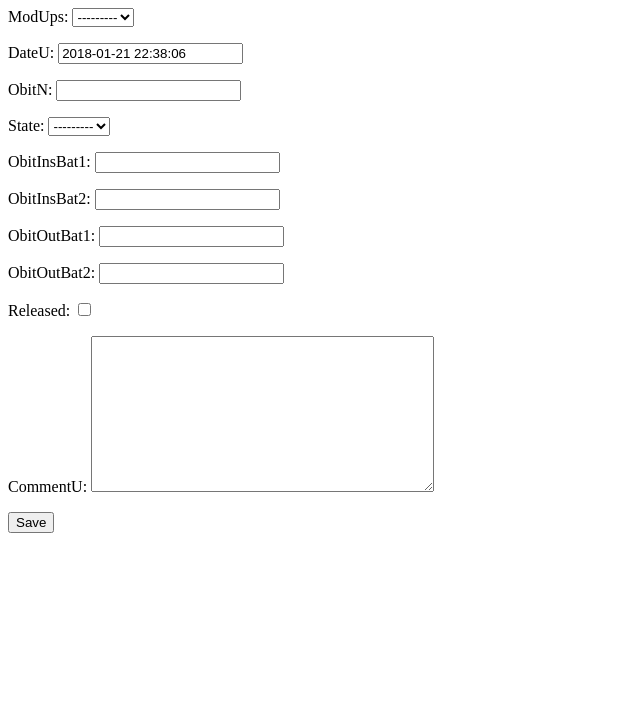
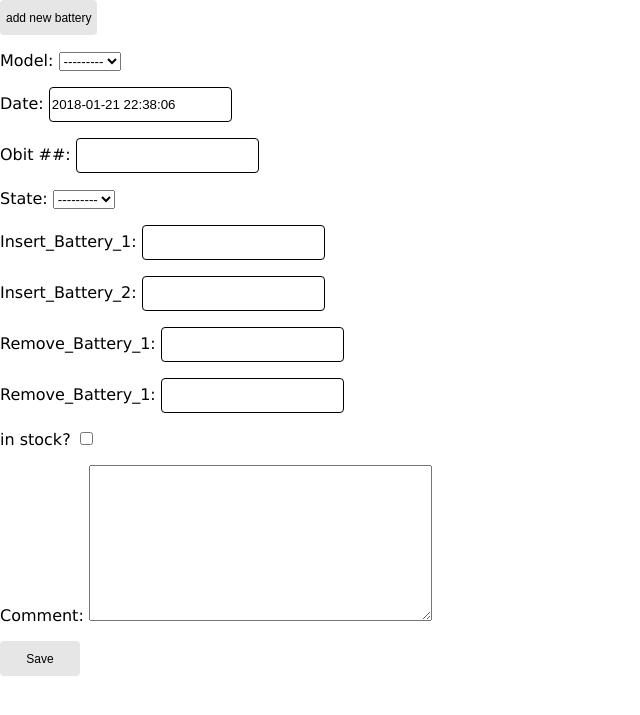
Before and after one commit to Andrewz256/upsdb, a Django app: page /new/ in a window 1280 px wide. Shown: the top 715 px of the page, without its empty margins (0-640 px from the left). Run offline with Django 3.2, Linux system fonts and the light colour scheme; data that the repository does not hold is empty.

Commit message:
minimal change view.py and form.py

```diff
--- a/ups/forms.py
+++ b/ups/forms.py
@@ -13,10 +13,27 @@ class PostUPS(forms.ModelForm):
 	        'obitOutBat2': forms.TextInput(),
 	        'commentU': forms.Textarea(),
 	    }
+	    labels = {
+	      'obitInsBat1': "Insert_Battery_1",
+	      'obitInsBat2': "Insert_Battery_2",
+	      'obitOutBat1': "Remove_Battery_1",
+	      'obitOutBat2': "Remove_Battery_1",
+	      'obitN': "Obit ##",
+	      'modUps': "Model",
+	      'released': "in stock?",
+	      'commentU': "Comment",
+	      'dateU': "Date",
+	    }
 class PostBat(forms.ModelForm):
 	class Meta:
 	    model = Battery
-	    fields = ('obitBN', 'modBat', 'state', 'commentB',)
+	    fields = ('dateB','obitBN', 'modBat', 'state', 'commentB',)
 	    widgets = {
 	       'commentB': forms.Textarea(),
 	    }
+	    labels = {
+	       'commentB': "Comment",
+	       'dateB': "Date",
+	       'obitBN': "Obit ##",
+	       'modBat': "Model",
+	    }
--- a/ups/static/ups/css/base.css
+++ b/ups/static/ups/css/base.css
@@ -45,7 +45,8 @@ input[type=submit] {
 	border: none;
 	border-radius: 4px;
 	height: 35px;
-	width: 80px;
+	min-width: 80px;
+	max-width: 150px;
 	cursor: pointer;
 }
 input[type=submit]:hover {
--- a/ups/templates/ups/index.html
+++ b/ups/templates/ups/index.html
@@ -22,14 +22,14 @@
 {% if UPS_battery_list %}
 <table>
 	<tr>
-	  <th>edits</th>
+	  <th>edit</th>
           <th>OBIT##</th>
           <th>model</th>
           <th>removeBAT_1</th>
           <th>removeBAT_2</th>
           <th>insertBAT_1</th>
           <th>insertBAT_2</th>
-	  <th>R</th>
+          <!-- <th>R</th> -->
           <th>state</th>
           <th>date</th>
           <th>Comment</th>
@@ -44,7 +44,7 @@
 	  <td><a>{{ ups.obitOutBat2 }}</a></td>
 	  <td><a>{{ ups.obitInsBat1 }}</a></td>
 	  <td><a>{{ ups.obitInsBat2 }}</a></td>
-	  <td><a>{{ ups.released }}</a></td>
+	  <!-- <td><a>{{ ups.released }}</a></td>-->
 	  <td><a>{{ ups.state }}</a></td>
 	  <td><a>{{ ups.dateU|date:"Y-m-d H:i"}}</a></td>
 	  <td><a>{{ ups.commentU }}</a></td>
--- a/ups/templates/ups/searchb.html
+++ b/ups/templates/ups/searchb.html
@@ -13,6 +13,7 @@
     <p>Found {{ search_battery_list|length }} Battery{{ search_battery_list|pluralize }}.</p>
     <table>
         <tr>
+	  <th>edit</th>
           <th>OBIT##</th>
           <th>model</th>
           <th>state</th>
@@ -22,7 +23,9 @@
 
         {% for battery in search_battery_list  %}
         <tr>
-          <td><a href="{% url 'ups:bat_edit' id_s=battery.obitBN %}" class="tlink">{{ battery.obitBN }}</a></td>
+	  <td><a href="{% url 'ups:bat_edit' id_s=battery.obitBN %}" class="tlink">e</a>,
+              <a href="{% url 'ups:bat_remove' id_s=battery.obitBN %}" onclick="return confirm('Delete {{ battery.obitBN }}?')" class="tlink">d</a></td>
+          <td>{{ battery.obitBN }}</a></td>
           <td><a>{{ battery.modBat_id }}</a></td>
           <td><a>{{ battery.state_id }}</a></td>
           <td><a>{{ battery.dateB|date:"Y-m-d H:i" }}</a></td>
--- a/ups/templates/ups/ups_edit.html
+++ b/ups/templates/ups/ups_edit.html
@@ -1,5 +1,19 @@
+{% load staticfiles %}
+<head>
+    <link rel="stylesheet" href="{% static 'ups/css/base.css' %}">
+</head>
+<body>
+<div class="adddiv">
+
+
+<a href="{%url 'ups:batnew' %}?next={{ request.path }}" style="text-decoration: none"><input type="submit" value="add new battery"></a>
+
+
 <form method="POST" >{% csrf_token %}
 	{{ Form_ups.as_p }}
-	<button type="submit">Save</button>
+	<input type="submit" value="Save">
 
 </form>
+</div>
+
+<body>
--- a/ups/views.py
+++ b/ups/views.py
@@ -6,12 +6,12 @@ from .forms import PostBat, PostUPS
 from django.db.models import Q
 
 def index(request):
-    UPS_battery_list = UPSB.objects.order_by('-dateU')
+    UPS_battery_list = UPSB.objects.order_by('-dateU')[:30]
     context1 = {'UPS_battery_list': UPS_battery_list}
     return render(request, 'ups/index.html', context1)
 
 def batteries(request):
-    Battery_list = Battery.objects.order_by('obitBN')
+    Battery_list = Battery.objects.order_by('-dateB')[:50]
     context2 = {'Battery_list': Battery_list}
     return render(request, 'ups/battery.html', context2)
 
@@ -28,13 +28,15 @@ def upsnew(request):
     return render(request, 'ups/ups_edit.html', {'Form_ups': Form_ups})
 
 def batnew(request):
+
+    back_to_page = request.GET.get('next', '/battery')
     if request.method == "POST":
         Form_bat = PostBat(request.POST)
         if Form_bat.is_valid():
            bat = Form_bat.save(commit=False)
            bat.dateB = timezone.now()
            bat.save()
-           return redirect('/battery')
+           return redirect(back_to_page)
     else:
        Form_bat = PostBat()
     return render(request, 'ups/bat_edit.html', {'Form_bat': Form_bat})
@@ -107,4 +109,4 @@ def ups_remove(request, id_s):
 def bat_remove(request, id_s):
     bat = get_object_or_404 (Battery, obitBN=id_s)
     bat.delete()
-    return redirect('/battery')
+    return redirect('battery/')
```
Also changed, not shown: ups/templates/ups/bat_edit.html (+14 -1 lines), ups/templates/ups/result.html (deleted, +0 -9 lines), ups/templates/ups/search.html (+5 -2 lines), 2 other files. Lines whose indentation alone changed are shown as unchanged.
